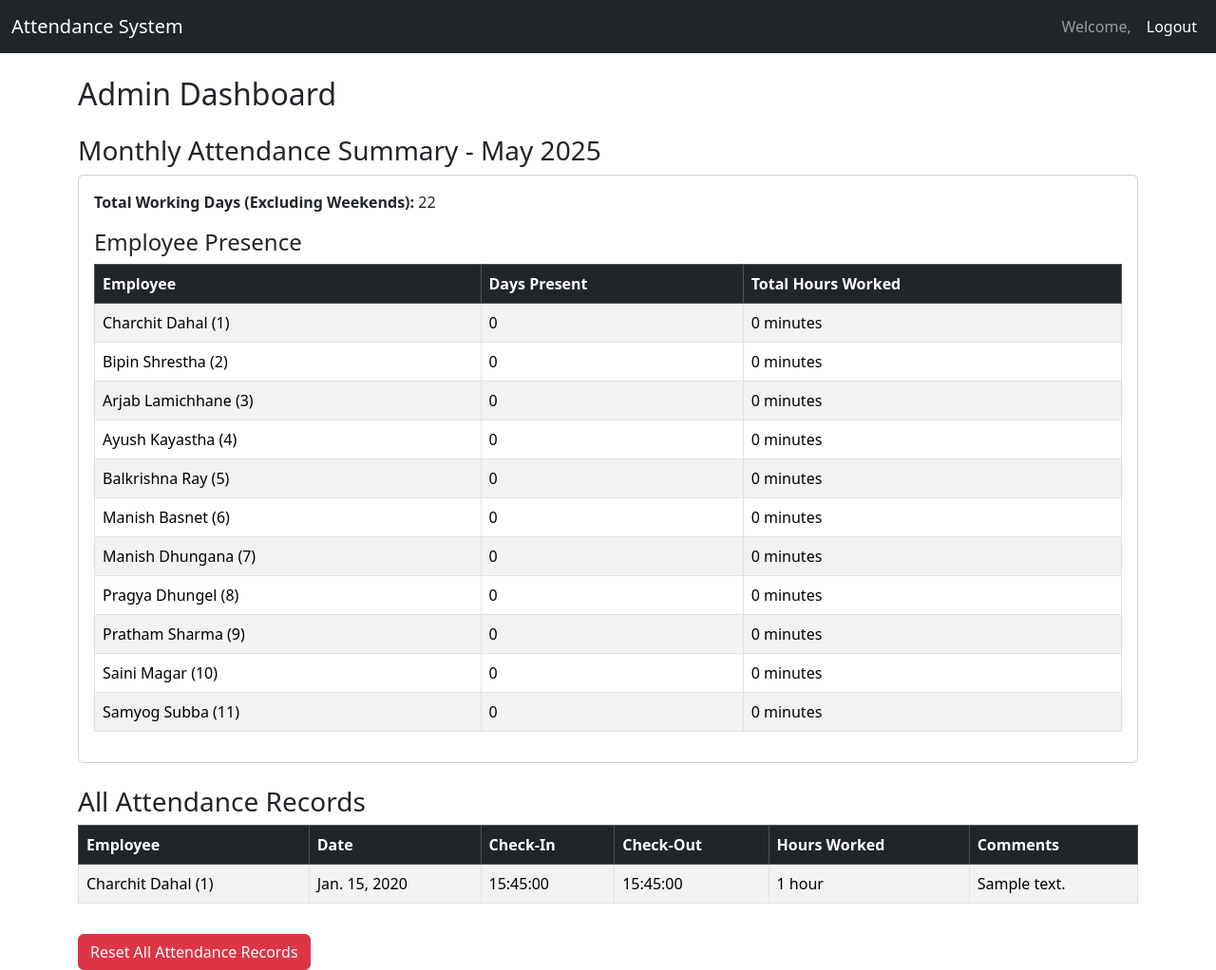
After one commit to SainiThapa/EmpAttendanceSystem, a Django app: page /admin-dashboard/ in a window 1280 px wide. The commit adds this page. Shown: the whole page at 95% size. Run offline with Django 5.2, Linux system fonts and the light colour scheme; a user stored in the database is signed in; data comes from the database, SQL or seed files in the repository; both versions use the stored data as it was after the commit; tables that the repository leaves empty hold one stand-in row (values such as "Sample post").

Commit message:
Admin dashboard functionality, Employee automatic checkout and reset attendance feature

```diff
--- a/Attendance_Emp/settings.py
+++ b/Attendance_Emp/settings.py
@@ -23,7 +23,7 @@ BASE_DIR = Path(__file__).resolve().parent.parent
 SECRET_KEY = 'django-insecure-#a-t52)+th@1=m-jt*+perz&)8*fv5u9o_(c10@!-4o_t##&i+'
 
 # SECURITY WARNING: don't run with debug turned on in production!
-DEBUG = True
+DEBUG = False
 
 ALLOWED_HOSTS = []
 
@@ -114,7 +114,7 @@ AUTH_PASSWORD_VALIDATORS = [
 
 LANGUAGE_CODE = 'en-us'
 
-TIME_ZONE = 'UTC'
+TIME_ZONE = 'Asia/Kathmandu'
 
 USE_I18N = True
 
--- a/attendance/models.py
+++ b/attendance/models.py
@@ -31,6 +31,8 @@ class Attendance(models.Model):
         if self.check_out and self.check_in:
             delta = self.check_out - self.check_in
             self.hours_worked = delta.total_seconds() / 3600
+        else:
+            self.hours_worked = None
         super().save(*args, **kwargs)
 
     def __str__(self):
--- /dev/null
+++ b/attendance/templates/attendance/admin_dashboard.html
@@ -0,0 +1,68 @@
+{% extends 'attendance/base.html' %}
+{% load attendance_tags %}
+
+{% block content %}
+<h2 class="mb-4">Admin Dashboard</h2>
+
+<h3>Monthly Attendance Summary - {{ current_month }} {{ current_year }}</h3>
+<div class="card mb-4">
+    <div class="card-body">
+        <p><strong>Total Working Days (Excluding Weekends):</strong> {{ working_days }}</p>
+        <h4>Employee Presence</h4>
+        <div class="table-responsive">
+            <table class="table table-striped table-bordered">
+                <thead class="table-dark">
+                    <tr>
+                        <th>Employee</th>
+                        <th>Days Present</th>
+                        <th>Total Hours Worked</th>
+                    </tr>
+                </thead>
+                <tbody>
+                    {% for summary in attendance_summary %}
+                    <tr>
+                        <td>{{ summary.employee }}</td>
+                        <td>{{ summary.present_days }}</td>
+                        <td>{{ summary.total_hours|format_hours }}</td>
+                    </tr>
+                    {% empty %}
+                    <tr><td colspan="3" class="text-center">No employees found.</td></tr>
+                    {% endfor %}
+                </tbody>
+            </table>
+        </div>
+    </div>
+</div>
+
+<h3>All Attendance Records</h3>
+<div class="table-responsive">
+    <table class="table table-striped table-bordered">
+        <thead class="table-dark">
+            <tr>
+                <th>Employee</th>
+                <th>Date</th>
+                <th>Check-In</th>
+                <th>Check-Out</th>
+                <th>Hours Worked</th>
+                <th>Comments</th>
+            </tr>
+        </thead>
+        <tbody>
+            {% for record in attendance_records %}
+            <tr>
+                <td>{{ record.employee }}</td>
+                <td>{{ record.date }}</td>
+                <td>{{ record.check_in|date:"H:i:s" }}</td>
+                <td>{{ record.check_out|date:"H:i:s"|default:"-" }}</td>
+                <td>{{ record.hours_worked|format_hours }}</td>
+                <td>{{ record.comments|default:"None" }}</td>
+            </tr>
+            {% empty %}
+            <tr><td colspan="6" class="text-center">No attendance records found.</td></tr>
+            {% endfor %}
+        </tbody>
+    </table>
+</div>
+
+<a href="{% url 'reset_attendance' %}" class="btn btn-danger mt-3">Reset All Attendance Records</a>
+{% endblock %}
--- /dev/null
+++ b/attendance/templatetags/attendance_tags.py
@@ -0,0 +1,18 @@
+from django import template
+
+register = template.Library()
+
+@register.filter
+def format_hours(value):
+    if value is None:
+        return "-"
+    hours = int(value)
+    minutes = int((value - hours) * 60)
+    if hours == 0 and minutes == 0:
+        return "0 minutes"
+    parts = []
+    if hours > 0:
+        parts.append(f"{hours} hour{'s' if hours != 1 else ''}")
+    if minutes > 0:
+        parts.append(f"{minutes} minute{'s' if minutes != 1 else ''}")
+    return " ".join(parts) or "0 minutes"
--- a/attendance/urls.py
+++ b/attendance/urls.py
@@ -5,6 +5,8 @@ from django.contrib.auth import views as auth_views
 urlpatterns = [
     path('', views.dashboard, name='dashboard'),
     path('record-attendance/', views.record_attendance, name='record_attendance'),
-    path('login/', auth_views.LoginView.as_view(template_name='attendance/login.html'), name='login'),
+    path('admin-dashboard/', views.admin_dashboard, name='admin_dashboard'),
+    path('reset-attendance/', views.reset_attendance, name='reset_attendance'),
+    path('login/', views.CustomLoginView.as_view(), name='login'),
     path('logout/', auth_views.LogoutView.as_view(template_name='attendance/login.html'), name='logout'),
 ]
--- a/attendance/views.py
+++ b/attendance/views.py
@@ -1,8 +1,27 @@
-from django.shortcuts import render, redirect, get_object_or_404
+from django.shortcuts import render, redirect
 from django.utils import timezone
 from django.contrib import messages
-from django.contrib.auth.decorators import login_required
+from django.contrib.auth.decorators import login_required, user_passes_test
+from django.contrib.auth.views import LoginView
+from django.urls import reverse
+from django.db import models
 from .models import Employee, Attendance
+from calendar import monthrange
+from datetime import datetime, time
+import calendar
+
+def is_superuser(user):
+    return user.is_superuser
+
+class CustomLoginView(LoginView):
+    template_name = 'attendance/login.html'
+    redirect_authenticated_user = True
+
+    def get_success_url(self):
+        user = self.request.user
+        if user.is_authenticated and user.is_superuser:
+            return reverse('admin_dashboard')
+        return reverse('dashboard')
 
 @login_required
 def dashboard(request):
@@ -13,15 +32,28 @@ def dashboard(request):
         return redirect('login')
 
     today = timezone.now().date()
+    # Auto-set check-out to 6:00 PM for incomplete records from previous days
+    incomplete_attendances = Attendance.objects.filter(
+        employee=employee,
+        check_out__isnull=True,
+        date__lt=today
+    )
+    for attendance in incomplete_attendances:
+        # Set check_out to 6:00 PM on the attendance date
+        attendance.check_out = timezone.make_aware(
+            datetime.combine(attendance.date, time(18, 0)),
+            timezone.get_current_timezone()
+        )
+        attendance.save()
+
     attendance = Attendance.objects.filter(employee=employee, date=today).first()
-    history = Attendance.objects.filter(employee=employee).exclude(date=today).order_by('-date')
+    history = Attendance.objects.filter(employee=employee).order_by('-date')
 
     return render(request, 'attendance/dashboard.html', {
         'employee': employee,
         'today_attendance': attendance,
         'history': history
     })
-
 @login_required
 def record_attendance(request):
     try:
@@ -32,12 +64,11 @@ def record_attendance(request):
 
     today = timezone.now().date()
     attendance = Attendance.objects.filter(employee=employee, date=today).first()
-    is_checked_in = attendance and not attendance.check_out  # True if checked in but not checked out
+    is_checked_in = attendance and not attendance.check_out
 
     if request.method == 'POST':
         comments = request.POST.get('comments', '')
         if not attendance:
-            # Check-in
             Attendance.objects.create(
                 employee=employee,
                 check_in=timezone.now(),
@@ -46,7 +77,6 @@ def record_attendance(request):
             )
             messages.success(request, "Check-in recorded successfully.")
         elif is_checked_in:
-            # Check-out
             attendance.check_out = timezone.now()
             attendance.comments = comments
             attendance.save()
@@ -59,3 +89,73 @@ def record_attendance(request):
         'employee': employee,
         'is_checked_in': is_checked_in
     })
+
+@login_required
+@user_passes_test(is_superuser)
+def admin_dashboard(request):
+
+    # print("ADMIN DASHBOARD=======")
+    employees = Employee.objects.all()
+    today = timezone.now().date()
+    current_year = today.year
+    current_month = today.month
+
+    # Auto-set check-out to 6:00 PM for incomplete records from previous days
+    incomplete_attendances = Attendance.objects.filter(
+        check_out__isnull=True,
+        date__lt=today
+    )
+    for attendance in incomplete_attendances:
+        attendance.check_out = timezone.make_aware(
+            datetime.combine(attendance.date, time(18, 0)),
+            timezone.get_current_timezone()
+        )
+        attendance.save()
+
+    # Calculate working days in the current month (excluding Saturdays and Sundays)
+    _, days_in_month = monthrange(current_year, current_month)
+    working_days = 0
+    for day in range(1, days_in_month + 1):
+        date = datetime(current_year, current_month, day)
+        if date.weekday() not in [5, 6]:
+            working_days += 1
+
+    # Calculate attendance summary and total hours for each employee
+    attendance_summary = []
+    for employee in employees:
+        present_days = Attendance.objects.filter(
+            employee=employee,
+            date__year=current_year,
+            date__month=current_month
+        ).values('date').distinct().count()
+        total_hours = Attendance.objects.filter(
+            employee=employee,
+            date__year=current_year,
+            date__month=current_month,
+            hours_worked__isnull=False
+        ).aggregate(total_hours=models.Sum('hours_worked'))['total_hours'] or 0
+        attendance_summary.append({
+            'employee': employee,
+            'present_days': present_days,
+            'total_hours': total_hours
+        })
+
+    attendance_records = Attendance.objects.all().order_by('-date')
+
+    return render(request, 'attendance/admin_dashboard.html', {
+        'employees': employees,
+        'attendance_records': attendance_records,
+        'working_days': working_days,
+        'attendance_summary': attendance_summary,
+        'current_month': calendar.month_name[current_month],
+        'current_year': current_year
+    })
+
+@login_required
+@user_passes_test(is_superuser)
+def reset_attendance(request):
+    if request.method == 'POST':
+        Attendance.objects.all().delete()
+        messages.success(request, "Attendance records have been reset successfully.")
+        return redirect('admin_dashboard')
+    return render(request, 'attendance/reset_attendance.html')
```
Also changed, not shown: attendance/templates/attendance/dashboard.html (+4 -3 lines), attendance/templates/attendance/reset_attendance.html (added, +13 -0 lines), db.sqlite3.
